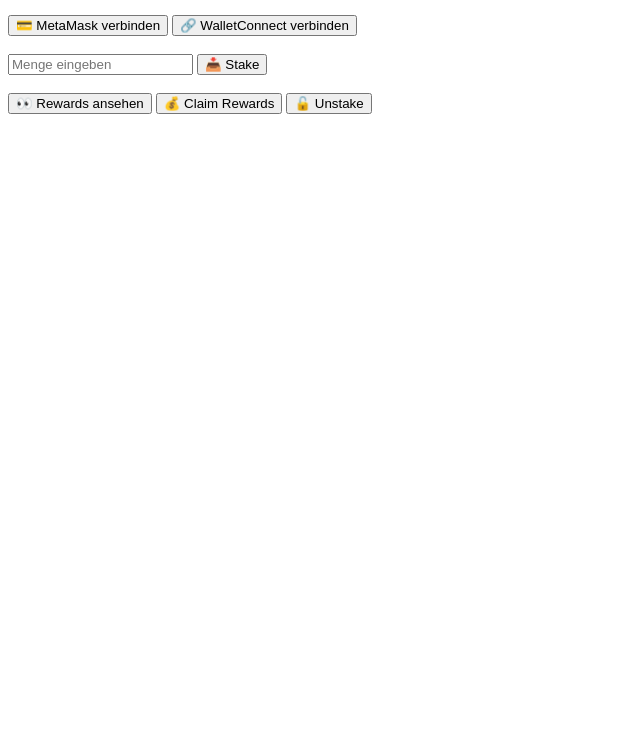
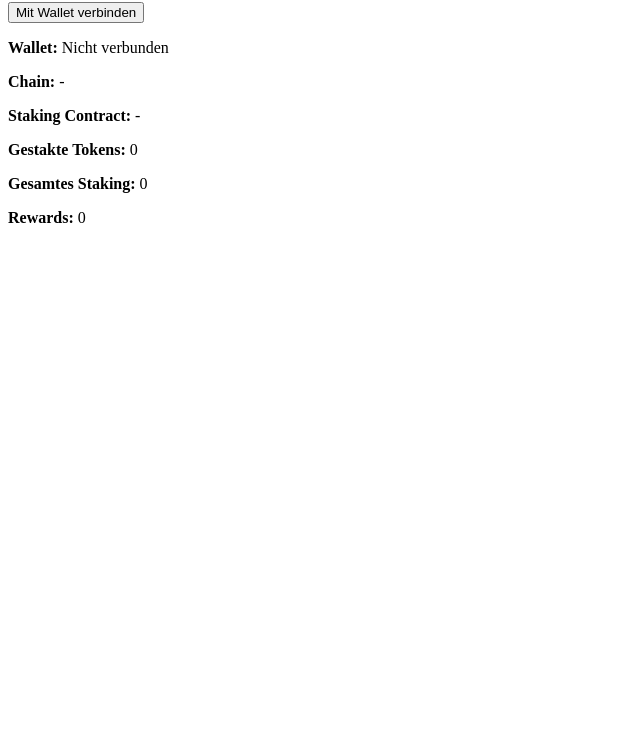
Before and after one commit to Quantumpepe/QuantumPepee, a plain HTML site: page index.html in a window 1280 px wide. Shown: the part 65-800 px from the top of the page, without its empty margins (0-640 px from the left). Drawn offline with Linux system fonts and the light colour scheme.

Commit message:
Update index.html

```diff
--- a/index.html
+++ b/index.html
@@ -1,88 +1,70 @@
-<!DOCTYPE html>
-<html lang="de">
+<!DOCTYPE html><html lang="de">
 <head>
     <meta charset="UTF-8">
     <meta name="viewport" content="width=device-width, initial-scale=1.0">
-    <title>QuantumPepe Staking</title>
-    <script src="https://cdnjs.cloudflare.com/ajax/libs/ethers/5.7.2/ethers.umd.min.js"></script>
-    <script src="https://cdnjs.cloudflare.com/ajax/libs/web3/1.7.5/web3.min.js"></script>
+    <title>WalletConnect Staking</title>
+    <script src="https://cdnjs.cloudflare.com/ajax/libs/web3/1.7.4/web3.min.js"></script>
+    <script src="https://cdnjs.cloudflare.com/ajax/libs/web3modal/1.9.5/web3modal.min.js"></script>
     <script src="https://cdn.jsdelivr.net/npm/@walletconnect/web3-provider@1.6.6/dist/umd/index.min.js"></script>
 </head>
 <body>
-    <h1>QuantumPepe Staking</h1>
+    <h2>WalletConnect & MetaMask Staking</h2>
+    <button id="connectButton">Mit Wallet verbinden</button>
+    <p><strong>Wallet:</strong> <span id="walletAddress">Nicht verbunden</span></p>
+    <p><strong>Chain:</strong> <span id="chainId">-</span></p>
+    <p><strong>Staking Contract:</strong> <span id="stakingContract">-</span></p>
+    <p><strong>Gestakte Tokens:</strong> <span id="stakedAmount">0</span></p>
+    <p><strong>Gesamtes Staking:</strong> <span id="totalStaked">0</span></p>
+    <p><strong>Rewards:</strong> <span id="rewards">0</span></p><script>
+    const stakingContracts = {
+        1: "ETHEREUM_CONTRACT_ADDRESS",
+        56: "BSC_CONTRACT_ADDRESS",
+        137: "POLYGON_CONTRACT_ADDRESS"
+    };
 
-    <button onclick="connectWallet()">💳 MetaMask verbinden</button>
-    <button onclick="connectWalletConnect()">🔗 WalletConnect verbinden</button>
-    <br><br>
-
-    <input type="number" id="stakeAmount" placeholder="Menge eingeben">
-    <button onclick="stakeTokens(document.getElementById('stakeAmount').value)">📥 Stake</button>
-    <br><br>
-
-    <button onclick="viewRewards(userAddress)">👀 Rewards ansehen</button>
-    <button onclick="claimRewards()">💰 Claim Rewards</button>
-    <button onclick="unstake()">🔓 Unstake</button>
-
-    <script>
-        let provider;
-        let signer;
-        let userAddress;
-        const contractAddress = "YOUR_CONTRACT_ADDRESS";
-        const abi = "YOUR_CONTRACT_ABI";
+    let web3;
+    let account;
+    let chainId;
 
     async function connectWallet() {
         if (window.ethereum) {
-                provider = new ethers.providers.Web3Provider(window.ethereum);
-                await provider.send("eth_requestAccounts", []);
-                signer = provider.getSigner();
-                userAddress = await signer.getAddress();
-                console.log("MetaMask verbunden:", userAddress);
+            web3 = new Web3(window.ethereum);
+            await window.ethereum.request({ method: "eth_requestAccounts" });
+            account = (await web3.eth.getAccounts())[0];
+            chainId = await web3.eth.getChainId();
+            updateUI();
+            fetchStakingData();
         } else {
-                alert("Bitte MetaMask installieren!");
+            alert("MetaMask nicht gefunden!");
         }
     }
 
-        async function connectWalletConnect() {
-            const walletConnectProvider = new WalletConnectProvider({
-                rpc: {
-                    56: "https://bsc-dataseed.binance.org/"
-                }
-            });
-            await walletConnectProvider.enable();
-            provider = new ethers.providers.Web3Provider(walletConnectProvider);
-            signer = provider.getSigner();
-            userAddress = await signer.getAddress();
-            console.log("WalletConnect verbunden:", userAddress);
+    async function fetchStakingData() {
+        if (!stakingContracts[chainId]) return;
+        const contractAddress = stakingContracts[chainId];
+        const stakingABI = [
+            { "constant": true, "inputs": [{ "name": "", "type": "address" }], "name": "stakedBalance", "outputs": [{ "name": "", "type": "uint256" }], "type": "function" },
+            { "constant": true, "inputs": [], "name": "totalStaked", "outputs": [{ "name": "", "type": "uint256" }], "type": "function" },
+            { "constant": true, "inputs": [{ "name": "", "type": "address" }], "name": "pendingRewards", "outputs": [{ "name": "", "type": "uint256" }], "type": "function" }
+        ];
+        const contract = new web3.eth.Contract(stakingABI, contractAddress);
+        const userStaked = await contract.methods.stakedBalance(account).call();
+        const totalStakedAmount = await contract.methods.totalStaked().call();
+        const pendingRewards = await contract.methods.pendingRewards(account).call();
+
+        document.getElementById("stakedAmount").innerText = web3.utils.fromWei(userStaked, "ether");
+        document.getElementById("totalStaked").innerText = web3.utils.fromWei(totalStakedAmount, "ether");
+        document.getElementById("rewards").innerText = web3.utils.fromWei(pendingRewards, "ether");
     }
 
-        async function stakeTokens(amount) {
-            const contract = new ethers.Contract(contractAddress, abi, signer);
-            const amountWei = ethers.utils.parseUnits(amount.toString(), 18);
-            const tx = await contract.stakeTokens(amountWei);
-            await tx.wait();
-            console.log("Tokens gestaked:", amount);
+    function updateUI() {
+        document.getElementById("walletAddress").innerText = account;
+        document.getElementById("chainId").innerText = chainId;
+        document.getElementById("stakingContract").innerText = stakingContracts[chainId] || "Nicht unterstützt";
     }
 
-        async function viewRewards() {
-            const contract = new ethers.Contract(contractAddress, abi, provider);
-            const rewardsWei = await contract.viewReward(userAddress);
-            const rewards = ethers.utils.formatUnits(rewardsWei, 18);
-            console.log("Rewards:", rewards);
-        }
+    document.getElementById("connectButton").addEventListener("click", connectWallet);
+</script>
 
-        async function claimRewards() {
-            const contract = new ethers.Contract(contractAddress, abi, signer);
-            const tx = await contract.claimRewards();
-            await tx.wait();
-            console.log("Rewards erfolgreich geclaimt!");
-        }
-
-        async function unstake() {
-            const contract = new ethers.Contract(contractAddress, abi, signer);
-            const tx = await contract.unstake();
-            await tx.wait();
-            console.log("Tokens und Rewards erfolgreich unstaked!");
-        }
-    </script>
 </body>
 </html>
```
Lines whose indentation alone changed are shown as unchanged.
